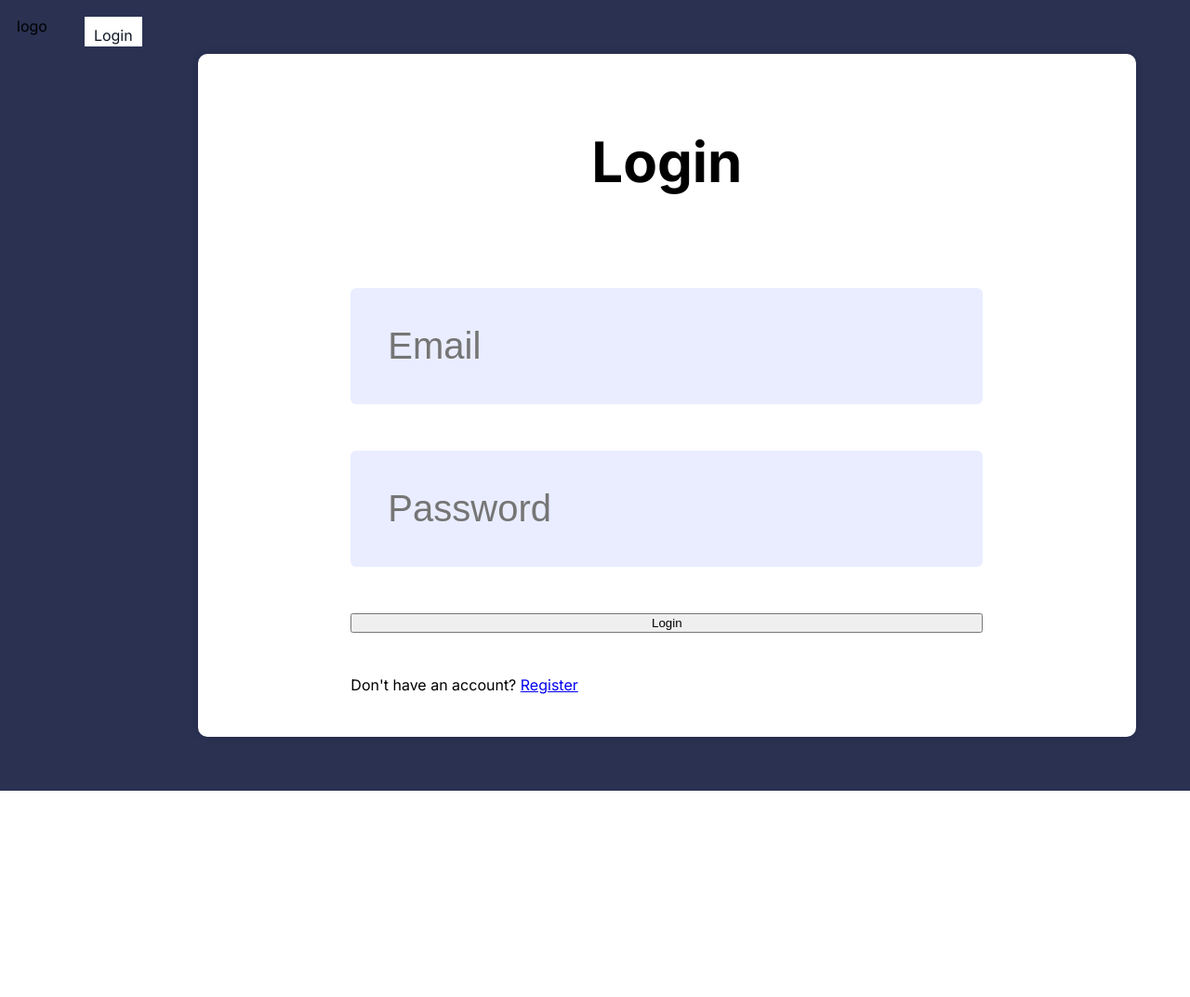
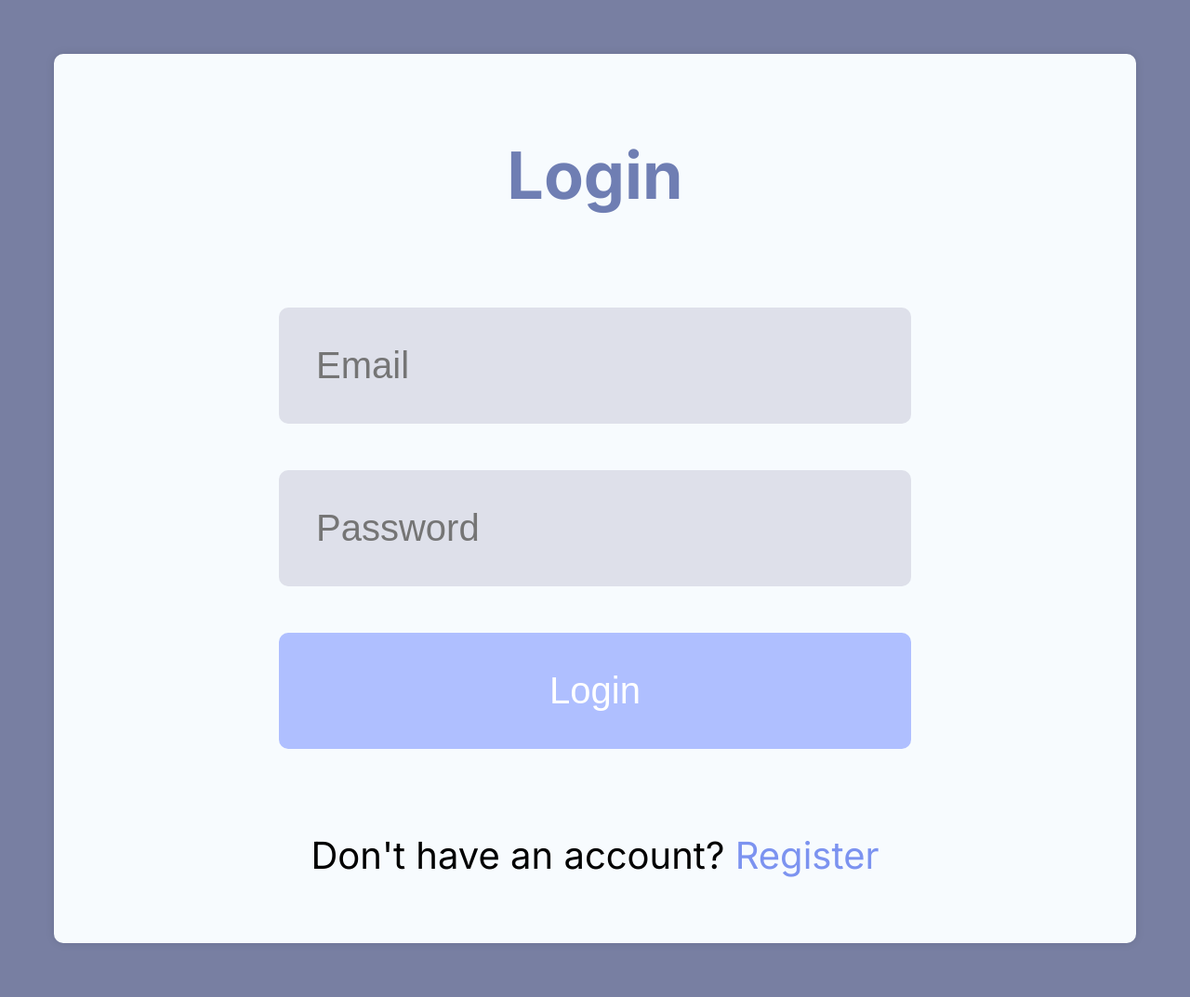
Before and after one commit to IbsenE10/TLE-1-LARRY-HQ, a PHP site: page /pages/login.html in a window 1280 px wide. Shown: the whole page at 93% size. Before the commit the page ends 851 px from the top, so only its background shows below. Run offline with PHP 8.4, Linux system fonts and the light colour scheme.

Commit message:
dingen veranderd in login

```diff
--- a/css/login-register.css
+++ b/css/login-register.css
@@ -3,7 +3,7 @@
 body {
     display: flex;
     justify-content: center;
-    background-color: rgb(42, 49, 81);
+    background-color: rgb(120, 127, 162);
     font-family: "Inter", sans-serif;
 }
 
@@ -35,31 +35,72 @@ nav #empty {
     flex-direction: column;
     align-items: center;
     padding: 30px;
-    background: #ffffff;
+    background: #F7FBFE;
     border-radius: 10px;
     box-shadow: 0 0 10px rgba(0, 0, 0, 0.1);
+    display: none;
+}
+
+.form-box.active {
+    display: block;
 }
 
 .form-fields {
     display: flex;
     flex-direction: column;
+    align-items: center;
     gap: 30px;
 }
 
 h2 {
-    font-size: 60px;
+    font-size: 70px;
     text-align: center;
     margin-bottom: 100px;
+    color: #6f7eb3
 }
 
-input {
+input,
+select {
     width: 600px;
     padding: 40px;
-    background: #e9edff;
+    background: #dee0ea;
     /* border: solid 2px #a1b2fb; */
-    border-radius: 6px;
+    border-radius: 10px;
     border: none;
     font-size: 40px;
     color: #333;
     margin-bottom: 20px;
 }
+
+button {
+    width: 680px;
+    padding: 40px;
+    background: #AFBFFF;
+    border-radius: 10px;
+    border: none;
+    cursor: pointer;
+    font-size: 40px;
+    color: #FFFFFF;
+    font-weight: 500;
+    margin-bottom: 20px;
+    transition: 0.5s;
+}
+
+button:hover {
+    background: #9aa9e7;
+}
+
+p {
+    font-size: 40px;
+    text-align: center;
+    margin-bottom: 40px;
+}
+
+p a {
+    color: #7c93f0;
+    text-decoration: none;
+}
+
+p a:hover {
+    text-decoration: underline;
+}
--- a/js/login.js
+++ b/js/login.js
@@ -0,0 +1,4 @@
+function showForm(formId) {
+    document.querySelectorAll(".form-box").forEach(form => form.classList.remove("active"));
+    document.getElementById(formId).classList.add("active");
+}
--- a/pages/login.html
+++ b/pages/login.html
@@ -8,25 +8,27 @@
 </head>
 
 <header>
-    <nav>
+    <!-- <nav>
         <div>logo</div>
         <div id="empty"></div>
         <a herf="#first-example"> Login</a>
-    </nav>
+    </nav> -->
+
+    <!-- <img src="../goodMorningLogo.png"> -->
 </header>
 
 <body>
     <!-- log in -->
 
     <div class="container">
-        <div class="form-box" id="login-form">
+        <div class="form-box active" id="login-form">
             <form action="">
                 <h2>Login</h2>
                 <div class="form-fields">
                     <input type="email" name="email" placeholder="Email" required>
                     <input type="password" name="password" placeholder="Password" required>
                     <button type="submit" name="login">Login</button>
-                    <p>Don't have an account? <a href="#">Register</a></p>
+                    <p>Don't have an account? <a href="#" onclick="showForm('register-form')">Register</a></p>
                 </div>
 
             </form>
@@ -34,17 +36,19 @@
 
         <!-- register -->
 
-        <!-- <div class="form-box" id="register-form">
+        <div class="form-box" id="register-form">
             <form action="">
                 <h2>Register</h2>
                 <input type="text" name="Name" placeholder="Name" required>
                 <input type="email" name="email" placeholder="Email" required>
                 <input type="password" name="password" placeholder="Password" required>
                 <button type="submit" name="register">Register</button>
-                    <p>Already have an account? <a href="#">Login</a></p>
+                <p>Already have an account? <a href="#" onclick="showForm('login-form')">Login</a></p>
             </form>
-            </div> -->
         </div>
+    </div>
+
+    <script src="../js/login.js"></script>
 
 </body>
 
```
Lines whose indentation alone changed are shown as unchanged.
